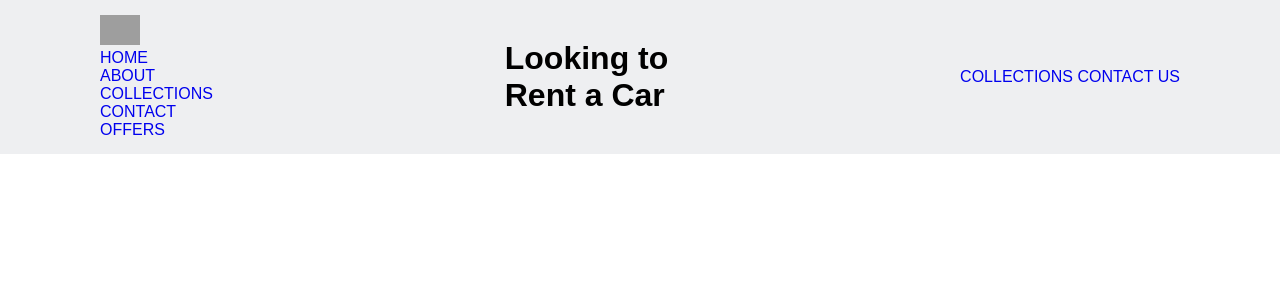
After one commit to philipsabu007/Car-Rental, a PHP site: page /CarRental/home.html in a window 1280 px wide. The commit adds this page. Shown: the top 300 px of the page. Run offline with PHP 8.4, Linux system fonts and the light colour scheme; grey boxes are pictures that could not be loaded.

Commit message:
29/09/2022

```diff
--- /dev/null
+++ b/home.css
@@ -0,0 +1,89 @@
+*{
+  margin: 0;
+  padding: 0;
+  box-sizing: border-box;
+  scroll-padding-top: 2rem;
+  scroll-behavior: smooth;
+  list-style: none;
+  text-decoration: none;
+  font-family: "Poppins",sans-serif;
+}
+:root {
+  --main-color: #fe5b3d;
+  --second-color: #ffac38;
+  --text-color: #444;
+  --gradient: linear-gradient(#fe5b3d, #ffac38);
+}
+
+html::-webkit-scrollbar{
+  width: 0.5rem;
+}
+html::-webkit-scrollbar-track{
+  background: transparent;
+}
+html::-webkit-scrollbar-thumb{
+  background: var(--main-color);
+  border-radius: 5rem;
+}
+section{
+  padding: 50px 100px;
+}
+header{
+  position: fixed;
+  width: 100%;
+  top: 0;
+  right: 0;
+  z-index: 1000;
+  display: flex;
+  align-items: center;
+  justify-content: space-between;
+  background: #eeeff1;
+  padding: 15px 100px;
+}
+.logo img{
+  width: 40px;
+}
+.navbar{
+  display: flex;
+}
+.navbar li{
+  position: relative;
+}
+.navbar a{
+  font-size: 1rem;
+  padding: 10px 20px;
+  color: var(--text-color);
+  font-weight: 500;
+}
+.navbar a::after{
+  content: "";
+  width: 0%;
+  height: 3px;
+  background: var(--gradient);
+  position: absolute;
+  bottom: -4px;
+  left: 0;
+  transition: 0.5s;
+}
+.navbar a:hover::after{
+  width: 100%;
+}
+#menu-icon{
+  font-size: 24px;
+  cursor: pointer;
+  z-index: 10001;
+  display: none;
+}
+.header-btn a{
+  padding: 10px 20px;
+  color: var(--text-color);
+  font-weight: 500;
+}
+.header-btn .sign-in{
+  background: #474fa0;
+  color: #fff;
+  border-radius: 0.5rem;
+}
+.header-btn .sign-in:hover{
+  background: var(--main-color);
+}
--- /dev/null
+++ b/home.html
@@ -0,0 +1,35 @@
+<!DOCTYPE html>
+
+<html>
+    <head>
+        <title>WEBPAGE</title>
+		<link rel="stylesheet" type="text/css" href="home.css">
+
+    </head>
+    <body>
+        <header>
+            <div class="main">
+			  <div class="logo">
+				<img src="logo2.png">
+
+			  </div>
+
+				<ul>
+					<li><a href="#">HOME</a></li>
+					<li><a href="#about">ABOUT</a></li>
+					<li><a href="#services">COLLECTIONS</a></li>
+					<li><a href="#contact">CONTACT</a></li>
+					<li><a href="#">OFFERS</a></li>
+
+				</ul>
+
+			</div>
+			<div class="title">
+				<h1>Looking to </h1>
+				<h1>Rent a Car</h1>
+			</div>
+			<div class="button">
+				<a href="#commitment" class="btn">COLLECTIONS</a>
+				<a href="#contact" class="btn">CONTACT US</a>
+			</div>
+		</header>
--- a/login_style.css
+++ b/login.css
@@ -14,7 +14,7 @@
 
 
 .background-image{
-  background-image:linear-gradient(rgba(0,0,0,0.5),rgba(0,0,0,0.5)),url("./3.jpg");
+  background-image:linear-gradient(rgba(0,0,0,0.5),rgba(0,0,0,0.5)),url("images/3.jpg");
 
   background-size: cover;
   background-repeat: no-repeat;
```
Also changed, not shown: login.php (+6 -2 lines), 4.jpg (deleted), images/car.jpeg (added), images/jeep.jpg (added), images/logo.png (added), 1 other file.
